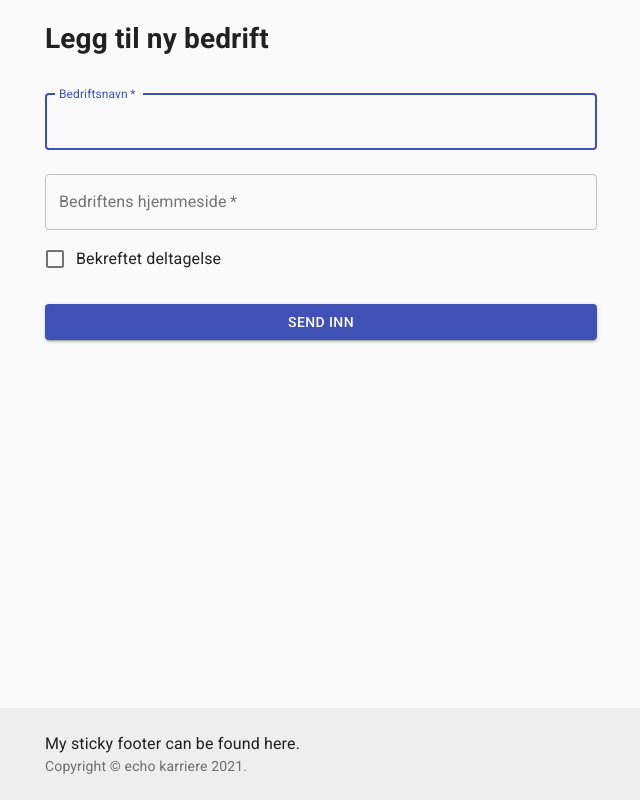
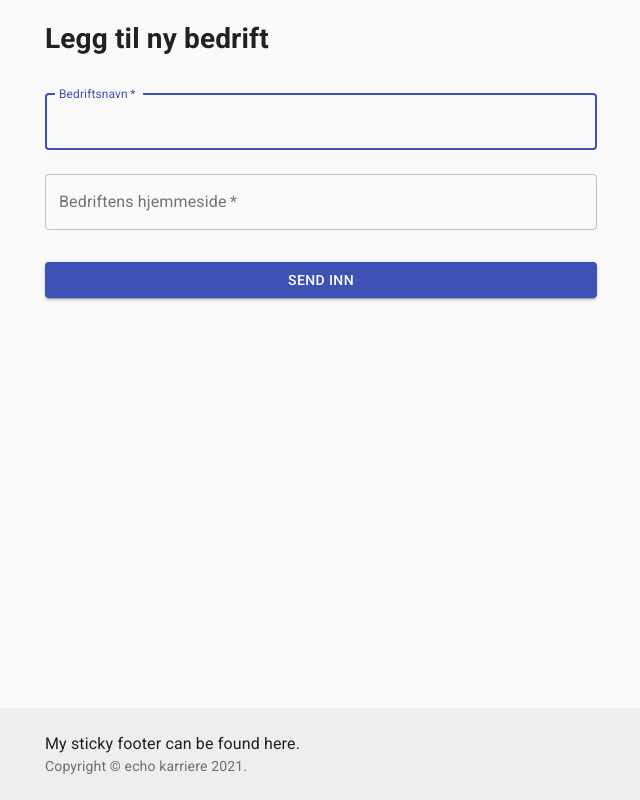
Before and after one commit to echo-karriere/frontend, a React (Create React App) app: page /addCompany in a window 1280 px wide. Shown: the whole page, without its empty margins (319-959 px from the left). Built offline with nearby package versions, Linux system fonts and the light colour scheme.

Commit message:
[CH-114]: Updated post header to specify JSON

```diff
--- a/src/components/AddCompanyForm.tsx
+++ b/src/components/AddCompanyForm.tsx
@@ -3,10 +3,13 @@ import { useForm, SubmitHandler } from "react-hook-form";
 import TextField from "@material-ui/core/TextField";
 import Button from "@material-ui/core/Button";
 import Container from "@material-ui/core/Container";
+import axios from "axios";
+
+/*
 import Checkbox from "@material-ui/core/Checkbox";
 import FormControlLabel from "@material-ui/core/FormControlLabel";
 import React from "react";
-import axios from "axios";
+*/
 
 type FormData = {
   name: string;
@@ -31,9 +34,15 @@ const postRequest = async (msg: any) => {
     completed: false,
   };
   */
-  console.log(msg);
+  const json = JSON.stringify(msg);
+  console.log(json);
   try {
-    const resp = await axios.post("https://echo-karriere-dev.azurewebsites.net/api/companies", msg);
+    const resp = await axios.post("https://echo-karriere-dev.azurewebsites.net/api/companies", json, {
+      headers: {
+        // Overwrite Axios's automatically set Content-Type
+        "Content-Type": "application/json",
+      },
+    });
     console.log(resp.data);
   } catch (err) {
     console.error(err);
@@ -43,8 +52,10 @@ const postRequest = async (msg: any) => {
 // TODO: Add participation checkbox
 export default function AddCompanyForm() {
   const { register, handleSubmit } = useForm<FormData>();
-  const onSubmit: SubmitHandler<FormData> = (data) => postRequest(JSON.stringify(data));
+  const onSubmit: SubmitHandler<FormData> = (data) => postRequest(data);
   const classes = useStyles();
+
+  /*
   const [state, setState] = React.useState({
     participation: false,
   });
@@ -54,7 +65,7 @@ export default function AddCompanyForm() {
   };
 
   const { participation } = state;
-
+  */
   return (
     <Container component="main" maxWidth="sm">
       <form className={classes.form} noValidate onSubmit={handleSubmit(onSubmit)}>
@@ -80,12 +91,6 @@ export default function AddCompanyForm() {
           id="homepage"
           inputRef={register({ required: "Obligatorisk felt" })}
         />
-        <FormControlLabel
-          control={<Checkbox checked={participation} onChange={handleChange} name="participation" id="participation" />}
-          label="Bekreftet deltagelse"
-          name="confirmedParticipation"
-          inputRef={register}
-        />
         <Button type="submit" fullWidth variant="contained" color="primary" className={classes.submit}>
           Send inn
         </Button>
```
